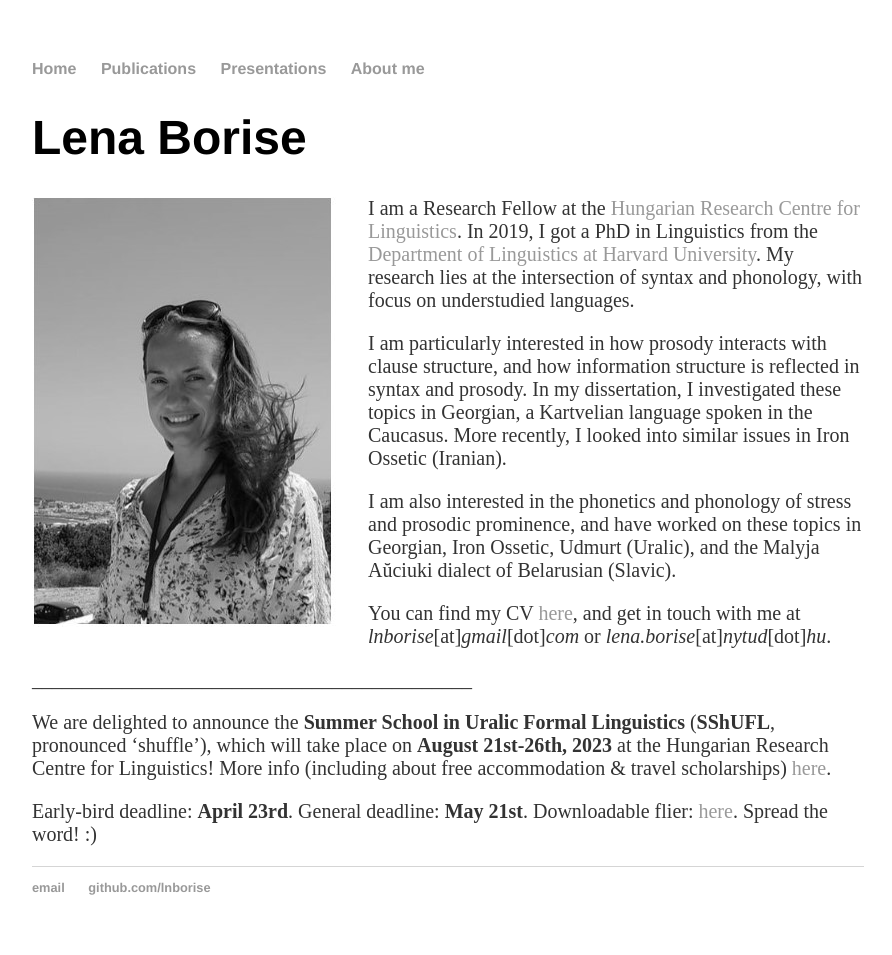
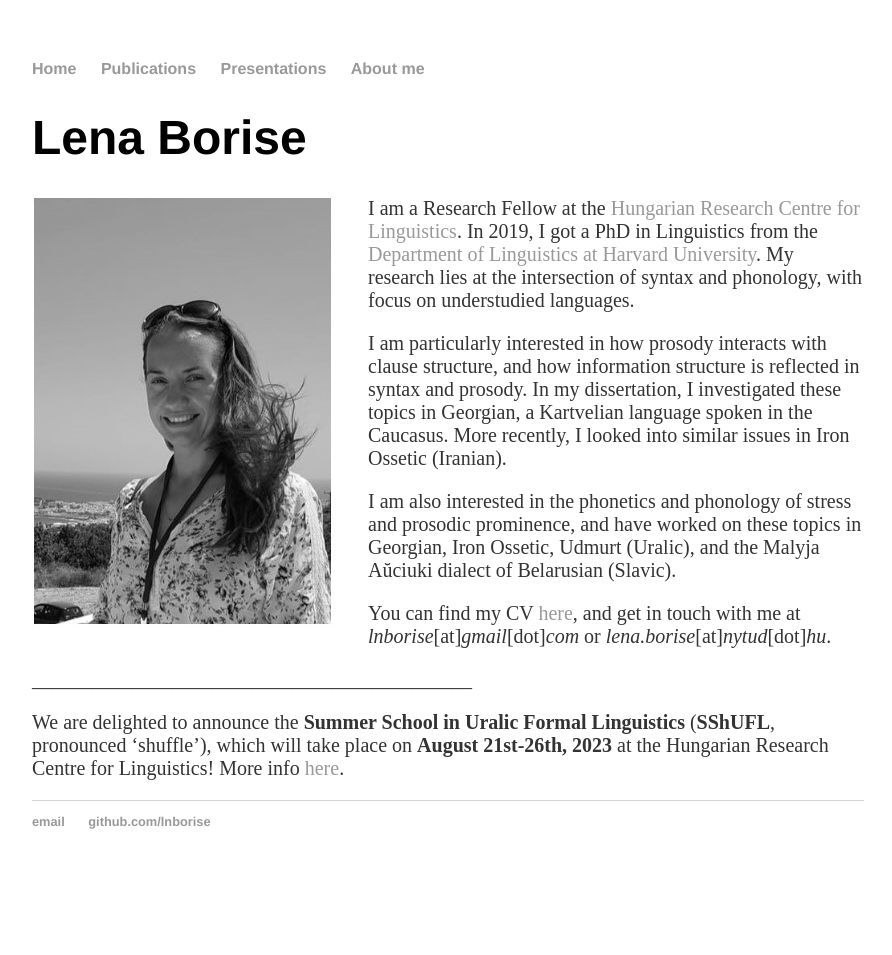
Before and after one commit to lnborise/lnborise.github.io, a Jekyll site: the page built from index.html, in a window 1280 px wide. Shown: the whole page, without its empty margins (192-1084 px from the left). Built offline with Jekyll 4.4.1, drawn with Linux system fonts in a browser that asks for light colours; after the commit the page ends 900 px from its top, so only the background shows below that.

Commit message:
Update index.html

```diff
--- a/index.html
+++ b/index.html
@@ -18,9 +18,9 @@
 
 	  <p>____________________________________________</p>
 
-	  <p> We are delighted to announce the <b>Summer School in Uralic Formal Linguistics</b> (<b>SShUFL</b>, pronounced ‘shuffle’), which will take place on <b>August 21st-26th, 2023</b> at the Hungarian Research Centre for Linguistics! More info (including about free accommodation & travel scholarships) <a href="https://www.sshufl-school.nytud.hu/">here</a>.</p>
+	  <p> We are delighted to announce the <b>Summer School in Uralic Formal Linguistics</b> (<b>SShUFL</b>, pronounced ‘shuffle’), which will take place on <b>August 21st-26th, 2023</b> at the Hungarian Research Centre for Linguistics! More info <a href="https://www.sshufl-school.nytud.hu/">here</a>.</p>
 
-	  <p> Early-bird deadline: <b>April 23rd</b>. General deadline: <b>May 21st</b>. Downloadable flier: <a href="https://lnborise.github.io/assets/SShUFL flier.pdf">here</a>. Spread the word! :) </p>
+
 
 
   </div>
```
